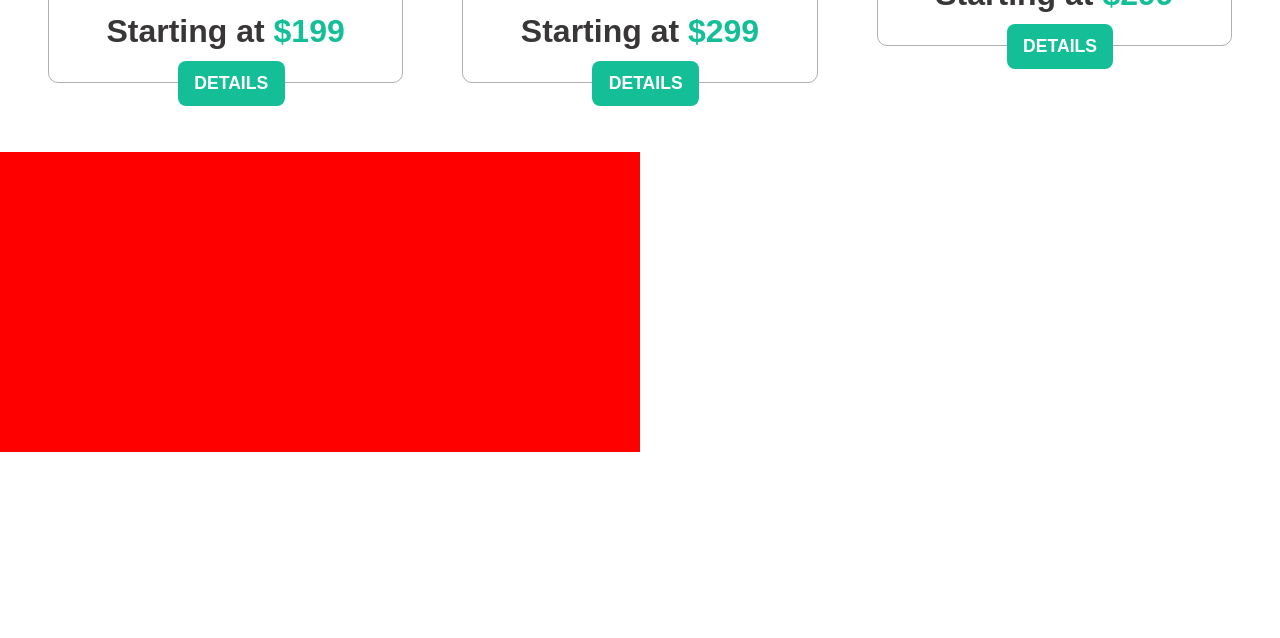
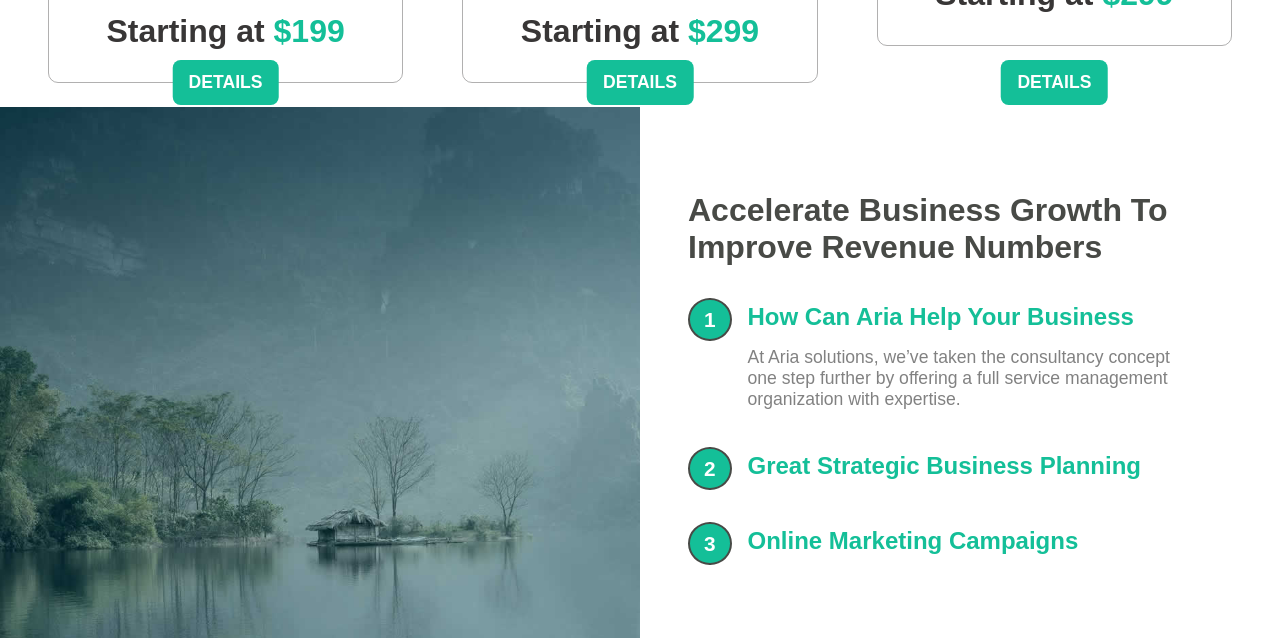
Before and after one commit to SarkarJyotirmay/Aria_Web_Page, a plain HTML site: page index.html in a window 1280 px wide. Shown: the part 2914-3552 px from the top of the page. Before the commit the page ends 3366 px from the top, so only its background shows below. Drawn offline with Linux system fonts and the light colour scheme.

Commit message:
debugging buttons in cards

```diff
--- a/index.html
+++ b/index.html
@@ -203,15 +203,42 @@
 
   </section>
 
-<section class="templates">
+<!-- <section class="templates"> -->
   <div class="area">
     <div class="area-image">
       <!-- <img src="./asset/details-1-background.jpg" alt=""> -->
     </div>
+    <div class="area-text">
+      <h2>Accelerate Business Growth To Improve Revenue Numbers</h2>
+
+      <div class="area-text-content">
+        <div class="content-marker">1</div>
+        <div class="content-lines">
+          <h2>How Can Aria Help Your Business</h2>
+          <p>At Aria solutions, we’ve taken the consultancy concept one step further by offering a full service management organization with expertise.</p>
+        </div>
+      </div>
+
+      <div class="area-text-content">
+        <div class="content-marker">2</div>
+        <div class="content-lines">
+          <h2>Great Strategic Business Planning</h2>
+        </div>
+      </div>
+
+      <div class="area-text-content">
+        <div class="content-marker">3</div>
+        <div class="content-lines">
+          <h2>Online Marketing Campaigns</h2>
+        </div>
+      </div>
+
+    </div>
+  </div>
+  <div class="area">
 
   </div>
-  <div class="area"></div>
-</section>
+<!-- </section> -->
 
 
 
--- a/styles.css
+++ b/styles.css
@@ -254,6 +254,7 @@ nav .social-container{
   flex-direction: column;
   width: 30%;
   /* background-color: green; */
+  position: relative;
 }
 .card-image{
   width: 100%;
@@ -293,9 +294,10 @@ nav .social-container{
     height: 2.8rem;
     border: none;
     border-radius: 8px;
-    position: relative;
-    left: 130px;
-    bottom: 22px;
+    position: absolute;
+    left: 50%;
+    transform: translateX(-50%);
+    bottom: -1.4rem;
 }
 .service-cards{
   display: flex;
@@ -303,14 +305,68 @@ nav .social-container{
 }
 
 /* *Templates */
-.area-image, .area-text{
+.area{
+  display: flex;
+  min-width: 992px;
+  height: 34rem;
+}
+.area-image{
   width: 50%;
-  background-color: red;
-  height: 300px;
+  background: url("./asset/details-1-background.jpg");
+  background-size: cover;
+  background-repeat: no-repeat;
+  height: 100%;
 }
-.area-image img{
-  width: 100vh;
-  object-fit: contain;
-  display: inline-block;
-
+.area-text{
+  width: 50%;
+  height: 100%;
+  /* background-color: green; */
+  display: flex;
+  flex-direction: column;
+  justify-content: center;
+  gap: 2rem;
+  padding: 0 3rem;
+  color: #484a46;
 }
+.area-text>h2{
+  font-size: 2rem;
+}
+.area-text-content{
+  /* background-color: red; */
+  display: flex;
+  gap: 1rem;
+}
+.content-marker {
+  width: 8%;
+  height: 43px;
+  border: 2px solid  #484a46;
+  border-radius: 50%;
+  background-color: #14bf98;
+  font-weight: 700;
+  font-size: 1.3rem;
+  color: #fff;
+  display: flex;
+  justify-content: center;
+  align-items: center;
+}
+.content-lines{
+  width: 80%;
+  padding: 5px 0;
+  display: flex;
+  flex-direction: column;
+  gap: 1rem;
+}
+.content-lines>h2{
+  color: #14bf98;
+}
+.content-lines>p{
+  font-size: 1.1rem;
+  color: rgba(0, 0, 0, 0.493);
+}
+.content-marker:hover{
+  background-color: transparent;
+  color:  #484a46;
+}
+.content-lines>h2:hover{
+  color: #484a46;
+}
```
